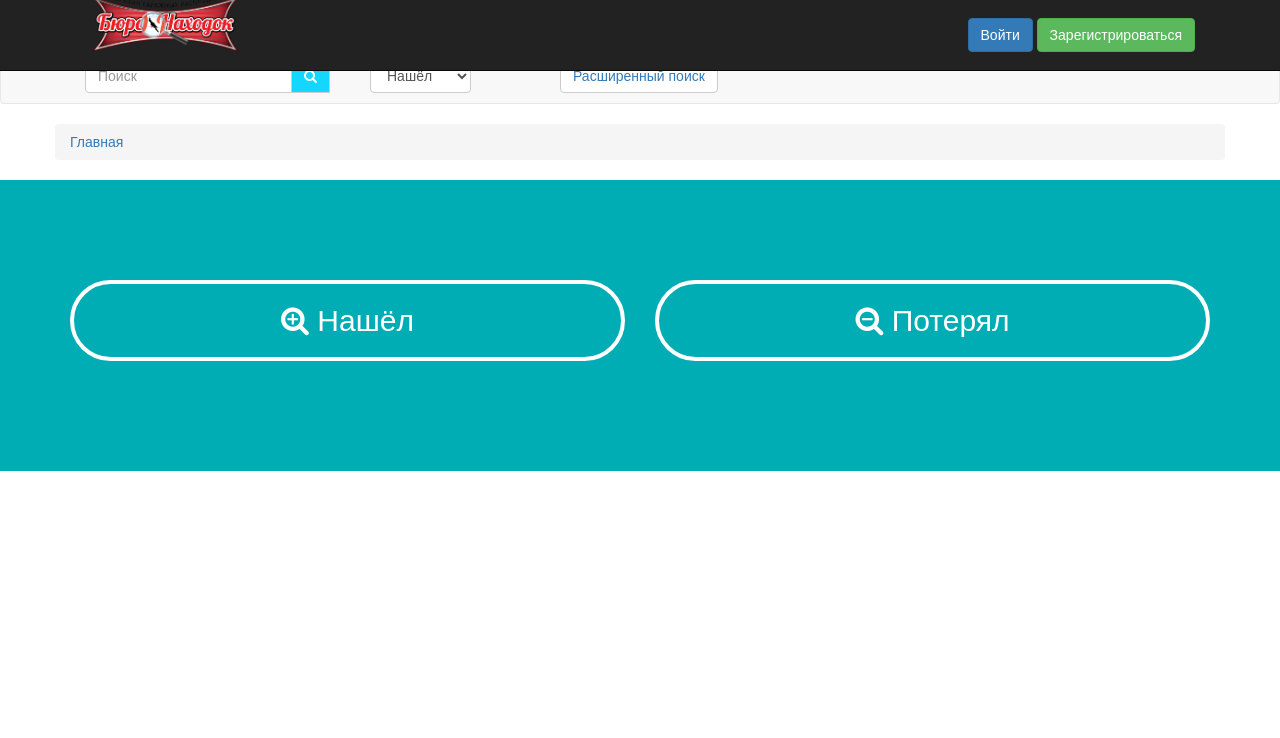
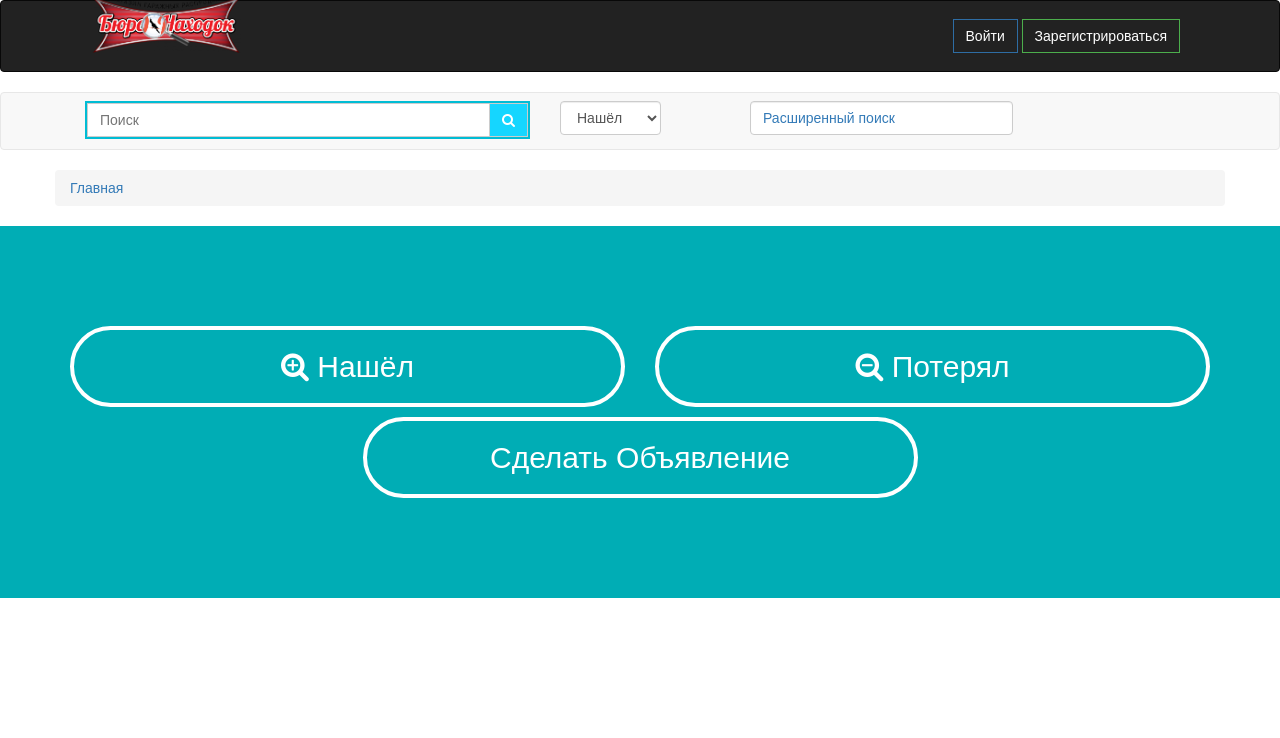
Before and after one commit to nahodki/nahodki.kg, a PHP site: page /search.php in a window 1280 px wide. Shown: the top 738 px of the page. After the commit the page ends 598 px from the top, so only its background shows below. Run offline with PHP 8.4, Linux system fonts and the light colour scheme; data comes from the database, SQL or seed files in the repository; data that the repository does not hold is empty.

Commit message:
Изменил адаптацию

```diff
--- a/css/style.css
+++ b/css/style.css
@@ -83,6 +83,10 @@ ul{
 }
 
 			/*SECTION1*/
+
+.top{
+  margin-top: 30px
+}
 
 			/* MAIN */
 
@@ -188,11 +192,12 @@ textarea.form-control{
   padding: 10px;
 }
 .info li:nth-child(odd) {
-  background-color: #eee
+  background-color: #e9e2ac;
 }
 .info li:nth-child(even) {
-  background-color: #aaa
+  background-color: #e9e2ac;
 }
+
 				/*LOGIN*/
 .error{
     color: red;
@@ -295,15 +300,30 @@ textarea.form-control{
   .form{
     margin-left: 25%;
   }
+  .our{
+    font-size: 12px
+  }
 }
 
-@media screen and ( max-width: 790px) {
+@media screen and ( max-width: 800px) {
   .form{
     margin-left: 3%;
   }
+  .our{
+    font-size: 10px
+  }
+  .description{
+  margin-top: 10px
+  }
 
-  @media screen and ( max-width: 450px) {
+  @media screen and ( max-width: 600px) {
   .form{
     margin-left: 0;
   }
+  .our{
+    font-size: 8px
+  }
+  .description{
+  margin-top: 10px
+  }
 }
--- a/search.php
+++ b/search.php
@@ -9,7 +9,6 @@ session_start();
 ?>
 
 
-
 <!DOCTYPE html>
 <html>
 <head>
@@ -19,8 +18,8 @@ session_start();
   <link  href="css/bootstrap.css" rel="stylesheet">
   <link rel="stylesheet" type="text/css" href="css/style.css">
   <link rel="stylesheet" type="text/css" href="css/font-awesome.min.css">
+  <link rel="stylesheet" href="css/animate.css">
   <script type="js/javascript.js"></script>
-  <link rel="stylesheet" href="css/animate.css">
   <script src="css/wow.min.js"></script>
               <script>
               new WOW().init();
@@ -35,7 +34,7 @@ session_start();
 
                             <!-- HEADER -->
   <header class="header">
-  <nav class="navbar navbar-inverse navbar-fixed-top">
+  <nav class="navbar navbar-inverse">
     <div class="container">
     <div class="navbar-header">
       <button type="button" class="navbar-toggle collapsed"
@@ -59,14 +58,14 @@ session_start();
 
     ?>
       <div class="user"><? echo $_SESSION['login'] ?></div>
-      <a href="session_destroy.php?id=1" class="btn btn-primary" onclick="exit()" id="ex">Выйти</a>
+      <a href="#" class="btn btn-primary border" onclick="exit()" id="ex">Выйти</a>
 
     <?
     }
     else {
       ?>
-        <a href="sign_in.php" class="btn btn-primary" id="login">Войти</a>
-      <a href="chek_in.php" class="btn btn-success" id="reg">Зарегистрироваться</a>
+        <a href="sign_in.php" class="btn btn-primary border" id="login">Войти</a>
+      <a href="chek_in.php" class="btn btn-success border" id="reg">Зарегистрироваться</a>
     <?
     }
     ?>
@@ -77,16 +76,16 @@ session_start();
 </header>
 
                                 <!-- SECTION2 -->
-<section class="section1" style="margin-top: 50px">
+<section class="section1">
   <nav class="navbar navbar-default">
     <div class="container">
       <div class="row">
       <form class="navbar-form" action="search.php" method="POST">
-          <div class="col-md-3 col-sm-4 col-xs-6 bot">
-            <div class="input-group">
-              <input type="text" class="form-control" placeholder="Поиск" name="search">
+          <div class="col-md-5 col-sm-5 col-xs-6 bot">
+            <div class="group">
+              <input type="text" class="search" placeholder="Поиск" name="search">
               <span class="input-group-btn">
-                <button class="btn btn-default" type="submit"><i class="fa fa-search"></i></button>
+                <button class="btn btn-default" type="submit" name="seke"><i class="fa fa-search"></i></button>
               </span>
             </div>
           </div>
@@ -96,15 +95,78 @@ session_start();
               <option value=2>Потерял</option>
             </select>
           </div>
-          <div class="col-md-6 col-sm-6 col-xs-12 bot">
-            <div class="form-control"><a href="get.html">Расширенный поиск</a></div>
+              </form>
+          <div class="col-md-3 col-sm-4 col-xs-12 bot">
+            <div class="form-control"><a data-toggle="collapse" href="#collapseTwo">Расширенный поиск</a></div>
           </div>
-
-      </form>
       </div>
     </div>
   </nav>
 </section>
+
+
+
+<div id="collapseTwo" class="collapse">
+  <div class="search_glav">
+    <div class="container">
+      <form action="search.php" method="POST">
+    <div class="row bot">
+      <div class="col-md-5 col-sm-6 col-xs-12"><label>Город:</label></div>
+      <div class="col-md-4 col-sm-6 col-xs-12">
+        <select class="form-control" name="city">
+          <option value="0">Выбрать..</option>
+            <?php
+
+              $result = mysqli_query($connection, "SELECT * FROM region");
+              while ($row =mysqli_fetch_row($result)) {
+                echo '<option value="'.$row[0].'">'.$row[1].'</option>';
+              }
+              ?>
+        </select>
+      </div>
+    </div>
+
+    <div class="row bot">
+      <div class="col-md-5 col-sm-6 col-xs-12"><label>Тип:</label></div>
+        <div class="col-md-4 col-sm-6 col-xs-12">
+          <select class="form-control" name="category">
+                  <option value="0">Выбрать..</option>
+                    <?php
+                    $result = mysqli_query($connection, "SELECT * FROM category_tip");
+                    while ($row =mysqli_fetch_row($result)) {
+                      echo '<option value="'.$row[0].'">'.$row[1].'</option>';
+                    }
+                  ?>
+                </select>
+        </div>
+    </div>
+
+    <div class="row bot">
+      <div class="col-md-5 col-sm-6 col-xs-12"><label>Категория:</label></div>
+        <div class="col-md-4 col-sm-6 col-xs-12">
+          <select class="form-control" name="kat">
+            <option value="0">Выбрать..</option>
+              <?php
+
+                $result = mysqli_query($connection, "SELECT * FROM categories");
+                while ($row =mysqli_fetch_row($result)) {
+                  echo '<option value="'.$row[0].'">'.$row[1].'</option>';
+                }
+                ?>
+          </select>
+        </div>
+    </div>
+    <div class="row bot">
+    <div class="col-md-2 col-sm-2 col-xs-12">
+      <input type="submit" class="form-control" name="search_rash">
+      </div>
+    </div>
+    </form>
+    </div>
+  </div>
+</div>
+
+
 
 
                                   <!-- NAVIGATION -->
@@ -117,20 +179,28 @@ session_start();
   </div>
 </div>
 
+
                             <!-- MAIN -->
 <main class="main">
   <div class="container">
     <div class="row">
-      <div class="col-lg-6 col-md-6 col-sm-6 col-xs-12 center plus">
-        <div id="find" class="btn btn-success find">
+      <div class="col-lg-6 col-md-6 col-sm-6 col-xs-12 center plus wow fadeInLeft">
+        <div id="find" class="find">
           <h2><i class="fa fa-search-plus"></i> Нашёл</h2>
         </div>
       </div>
-      <div class="col-lg-6 col-md-6 col-sm-6 col-xs-12 center plus">
-        <div id="lost" class="btn btn-danger find">
+      <div class="col-lg-6 col-md-6 col-sm-6 col-xs-12 plus center plus wow fadeInRight">
+        <div id="lost" class="find">
           <h2><i class="fa fa-search-minus"></i> Потерял</h2>
         </div>
       </div>
+      <a <? if (isset($_SESSION['login'])) { echo 'href="ad.php"';} else{echo 'href="chek_in.php"';} ?>>
+      <div class="col-lg-6 col-md-6 col-sm-6 col-xs-12 col-md-offset-3 col-sm-offset-3 center wow fadeInUp">
+        <div class="ad find">
+          <h2>Сделать Объявление</h2>
+        </div>
+      </div>
+      </a>
     </div>
   </div>
 </main>
@@ -148,14 +218,15 @@ session_start();
     <div class="row">
 
 
+<?php
+if (isset($_POST['seke'])) {
 
+  ?>
       <div class="col-md-12 col-sm-12 col-xs-12">
 <div class="row">
-<?php
 
 
-
-
+<?php
 $name = $_POST['search'];
 
 
@@ -165,7 +236,7 @@ $first = substr($name, 0, strpos($name, ' '));
 $second = substr($name, $sp);
 
       $result = mysqli_query($connection, "SELECT * FROM ads INNER JOIN categories ON ads.id_category=categories.id INNER JOIN category_tip ON ads.category=category_tip.id WHERE caption LIKE '$name%' AND category_tip.id=".$_POST['aa']);
-  while ($row =mysqli_fetch_row($result)) {
+  while ($row = mysqli_fetch_row($result)) {
 ?>
       <div class="col-md-12 col-sm-12 col-xs-12 wow flipInX">
         <div class="our">
@@ -191,28 +262,52 @@ $second = substr($name, $sp);
         ?>
   </div>
 </div>
+<?
+}
+?>
 
 
+<?php
 
-<!-- <?php
-
-//if (isset( $_POST['search_rash'])) {
+if (isset( $_POST['search_rash'])) {
 
 
+?>
+            <div class="col-md-12 col-sm-12 col-xs-12">
+<div class="row">
+ <?php
 
-      //$result = mysqli_query($connection, "SELECT * FROM ads INNER JOIN category_tip ON ads.category=category_tip.id INNER JOIN region ON ads.city=region.id INNER JOIN categories ON ads.id_category=categories.id");
-  //while ($row =mysqli_fetch_row($result)) {
+      $result = mysqli_query($connection, "SELECT * FROM ads INNER JOIN category_tip ON ads.category=category_tip.id INNER JOIN region ON ads.city=region.id INNER JOIN categories ON ads.id_category=categories.id WHERE ads.category=".$_POST['category']." AND ads.city=".$_POST['city']." AND ads.id_category=".$_POST['kat']);
+  while ($row = mysqli_fetch_row($result)) {
 
+      ?>
+      <div class="col-md-12 col-sm-12 col-xs-12 wow flipInX">
+        <div class="our">
+          <div class="row">
+            <div class="img col-md-4"><img src="img/<? echo $row[8] ?>"></div>
+            <div class="col-md-8">
+              <div class="row">
+              <div class="caption center col-md-12"><h4><a href="index2.php?id=<? echo $row['0'] ?>"><? echo $row[3]; ?></a></h4></div>
+              <div class="date col-md-3">
+                <div class="row">
+                  <div class="col-md-12"><? echo $row[1]; ?></div>
+                  <div class="col-md-12"><? echo $row[15]; ?></div>
+                </div>
+              </div>
+              <div class="description col-md-9"><? echo $row[6]; ?></div>
+              </div>
+            </div>
+          </div>
+        </div>
+      </div>
+       <?
+        }
+        ?>
+  </div>
+</div>
+<?
+}
 ?>
-            <tr class="center">
-              <td><? //echo $row[1]; ?></td>
-              <? //echo $row[9]; ?>
-              <td><a href="index2.php?id=<?php //echo $row[0] ?>"><? //echo $row[3]; ?></a></td>
-              <td><? //echo $row[4]; ?></td>
-            </tr>
-<?
-
-?>  -->
 
 
 
```
Also changed, not shown: find.php (+27 -20 lines), index.php (+13 -8 lines), lost.php (+27 -21 lines), img/picture104.jpg (added), img/picture105.jpg (added), img/picture106.jpg (added).
